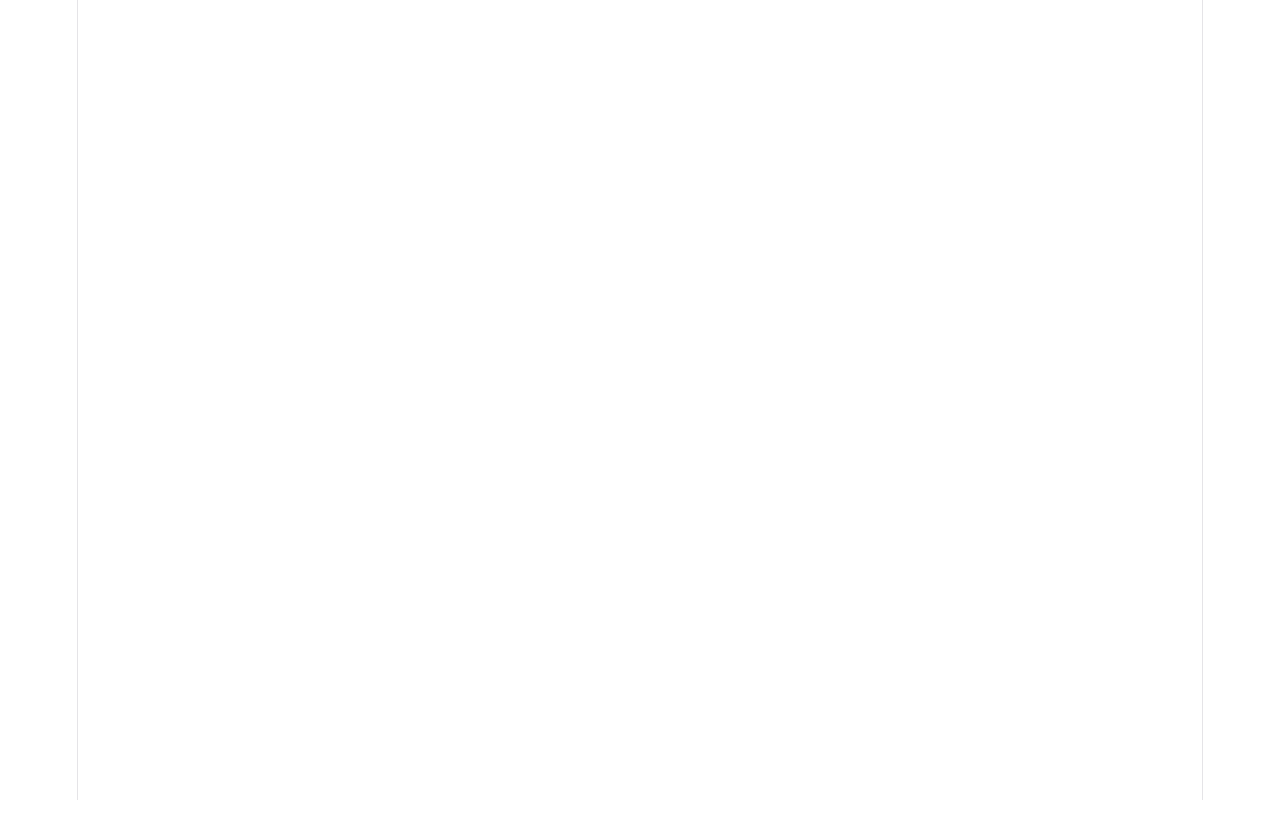
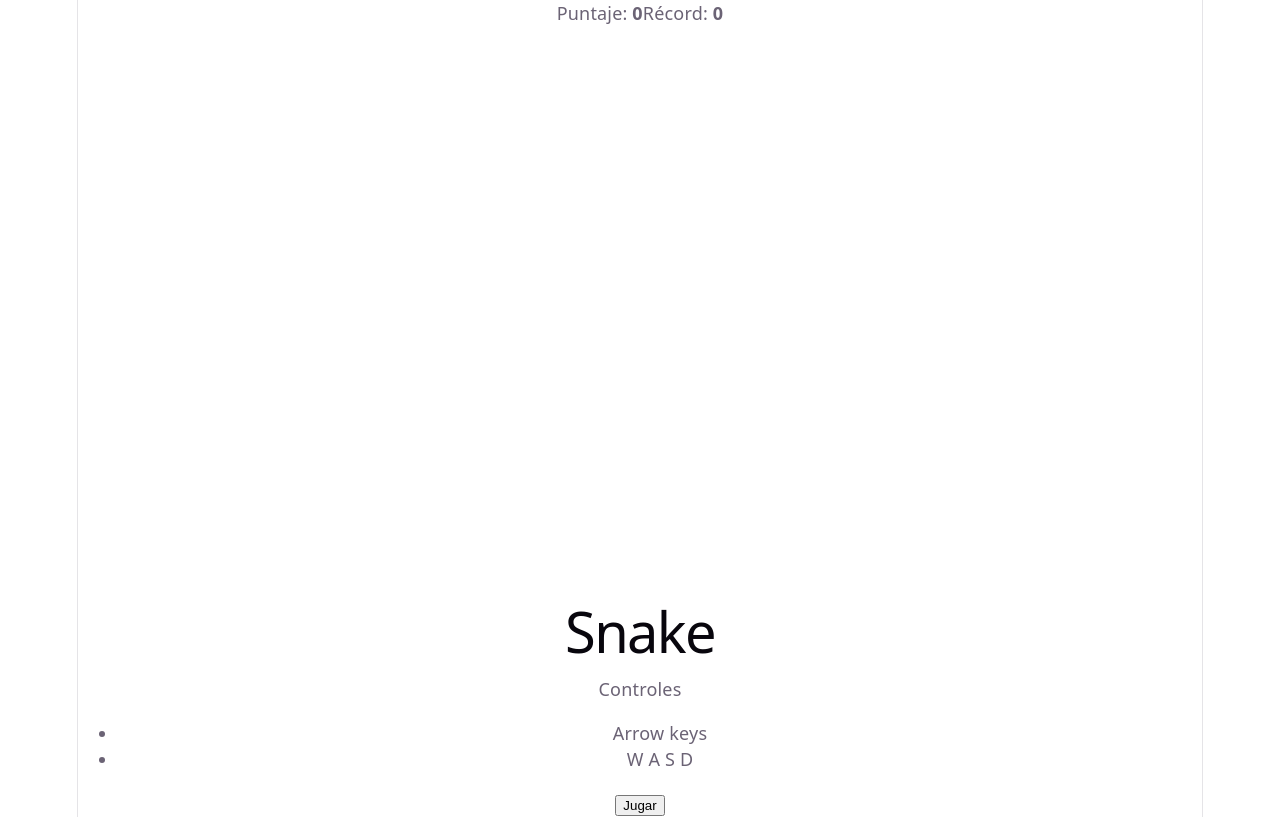
Before and after one commit to Diego-glitch-cloud/lab6-snake, a React (Vite) app in the folder snake-game/: page / in a window 1280 px wide. Built offline with nearby package versions, Linux system fonts and the light colour scheme.

Commit message:
feat: return de app

```diff
--- a/snake-game/src/App.jsx
+++ b/snake-game/src/App.jsx
@@ -115,7 +115,21 @@ function App() {
     return () => clearInterval(id);
   }, [gameState, speed]);
 
-  return <div className="app" />;
+  return (
+    <div className="app">
+      <Score score={score} highScore={highScore} />
+      <Board cols={BOARD_COLS} rows={BOARD_ROWS} cellSize={CELL_SIZE}>
+        <Snake segments={snake} cellSize={CELL_SIZE} />
+        <Food position={food} cellSize={CELL_SIZE} />
+      </Board>
+      {gameState === GAME_STATE.START && (
+        <StartScreen onStart={handleStart} />
+      )}
+      {gameState === GAME_STATE.GAMEOVER && (
+        <GameOverScreen score={score} highScore={highScore} onRestart={handleRestart} />
+      )}
+    </div>
+  );
 }
 
 export default App;
```
